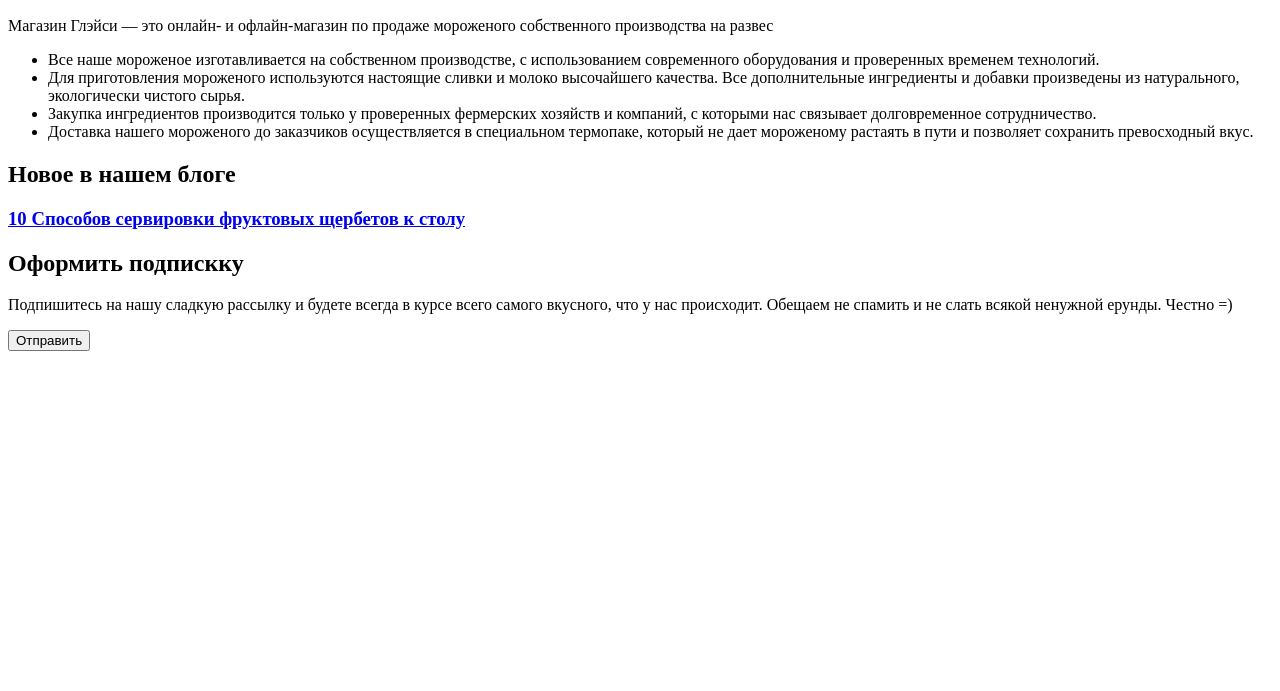
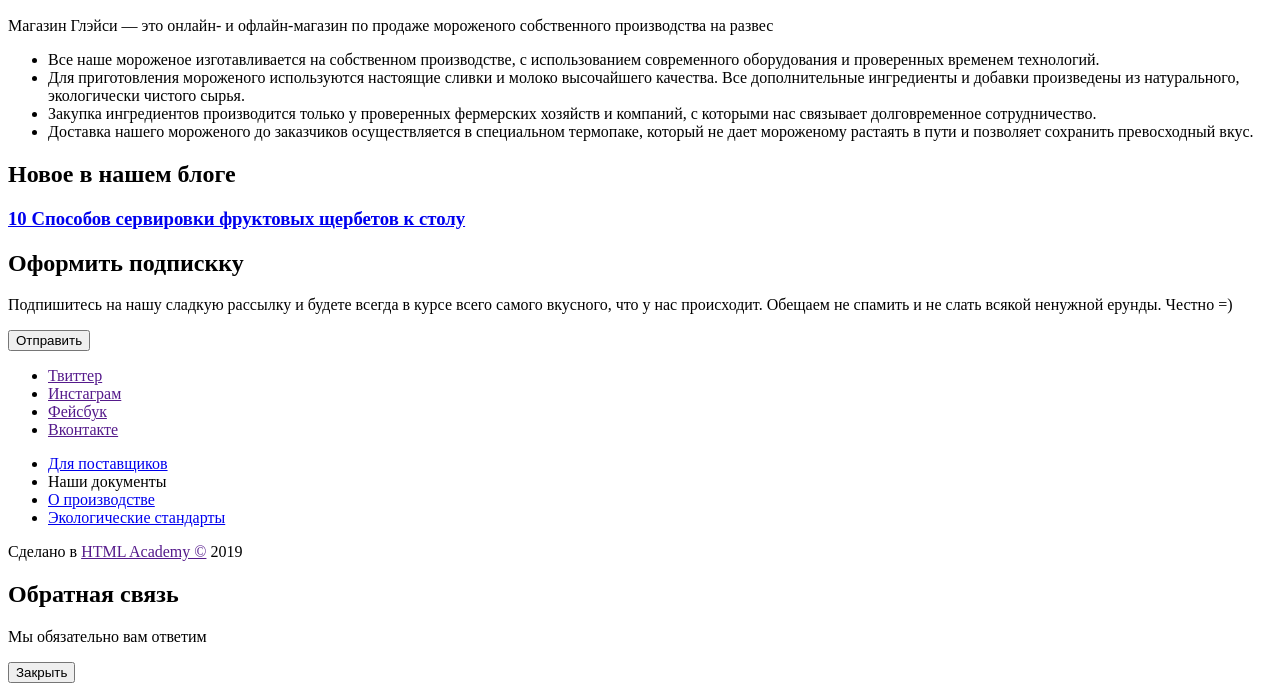
Before and after one commit to TimurSivakov/871733-gllacy-26, a plain HTML site: page index.html in a window 1280 px wide. Shown: the part 326-1017 px from the top of the page. Before the commit the page ends 800 px from the top, so only its background shows below. Drawn offline with Linux system fonts and the light colour scheme.

Commit message:
Закончил разметку главной страницы

```diff
--- a/index.html
+++ b/index.html
@@ -50,7 +50,28 @@
       </section>
     </main>
     <footer>
+      <ul>
+        <li> <a href="">Твиттер</a></li>
+        <li> <a href="">Инстаграм</a></li>
+        <li> <a href="">Фейсбук</a></li>
+        <li><a href="">Вконтакте</a></li>
+      </ul>
+      <ul>
+        <li><a href="#">Для поставщиков</a></li>
+        <li><a href="#"></a>Наши документы</li>
+        <li><a href="#">О производстве</a></li>
+        <li><a href="#">Экологические стандарты</a></li>
+      </ul>
+      <p>
+        Сделано в <a href="">HTML Academy ©</a> 2019
+      </p>
+    </footer>
 
-    </footer>
+    <section>
+      <h2>Обратная связь</h2>
+      <p>Мы обязательно вам ответим</p>
+      <!-- Здесь будет форма -->
+      <button type="button">Закрыть</button>
+    </section>
   </body>
 </html>
```
